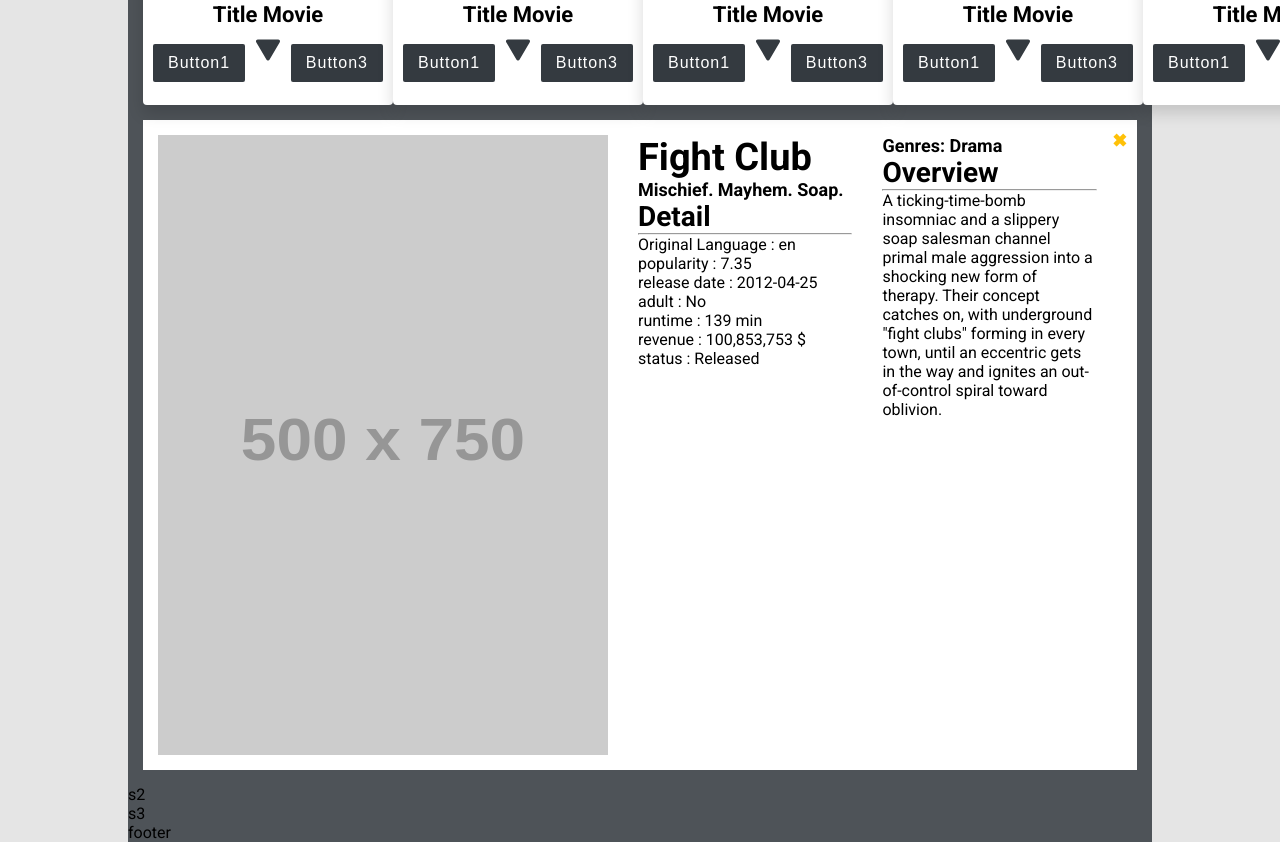
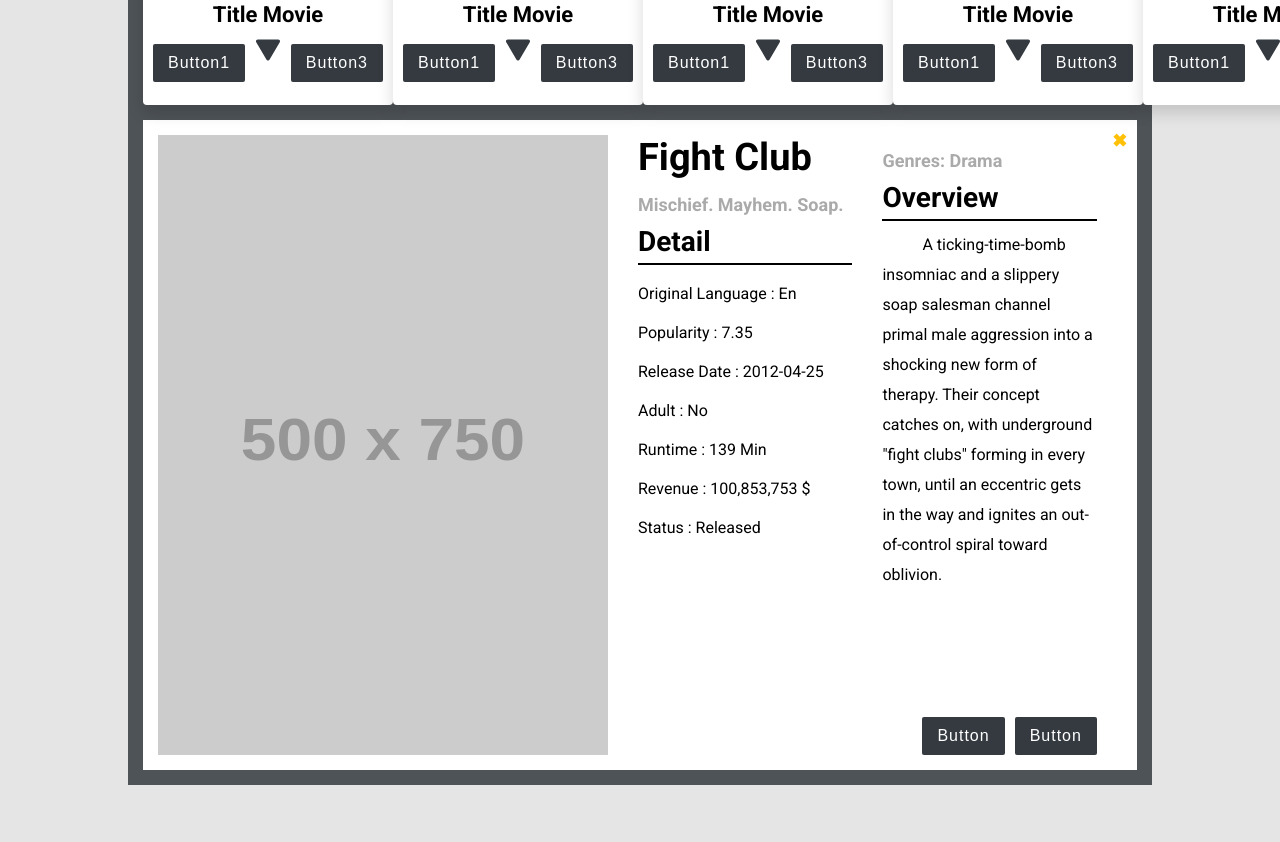
Before and after one commit to koal4z/movie-finder-app, a React (Create React App) app: page / in a window 1280 px wide. Shown: the part 520-1362 px from the top of the page. After the commit the page ends 1305 px from the top, so only its background shows below. Built offline with nearby package versions, Linux system fonts and the light colour scheme.

Commit message:
update css in detail Card

```diff
--- a/src/App.js
+++ b/src/App.js
@@ -13,10 +13,7 @@
         </header>
         <main>
           <Section />
-          <section>s2</section>
-          <section>s3</section>
         </main>
-        <footer>footer</footer>
       </div>
     </>
   );
--- a/src/components/carddetail.js
+++ b/src/components/carddetail.js
@@ -1,9 +1,15 @@
-import React from 'react';
+import React, { useState } from 'react';
 
 import '../css/carddetail.css';
 
 const CardDetail = () => {
+  const [showDetail, setShowDetail] = useState(true);
+  const handleClick = () => {
+    setShowDetail(false);
+  };
   return (
+    <>
+      {showDetail ? (
         <div className="section_carddetail">
           <div className="carddetail-imagebox">
             <img
@@ -31,18 +37,30 @@
               <h4>Overview</h4>
               <hr />
               <p>
-            A ticking-time-bomb insomniac and a slippery soap salesman channel primal
-            male aggression into a shocking new form of therapy. Their concept
-            catches on, with underground &quot;fight clubs&quot; forming in every
-            town, until an eccentric gets in the way and ignites an out-of-control
-            spiral toward oblivion.
+                A ticking-time-bomb insomniac and a slippery soap salesman channel
+                primal male aggression into a shocking new form of therapy. Their
+                concept catches on, with underground &quot;fight clubs&quot; forming
+                in every town, until an eccentric gets in the way and ignites an
+                out-of-control spiral toward oblivion.
               </p>
+              <div className="carddetail-detailbox-right">
+                <button type="button" className="button">
+                  button
+                </button>
+                <button type="button" className="button">
+                  button
+                </button>
+              </div>
             </div>
             <div className="carddetail-detailbox-x">
-          <div>&#10006;</div>
+              <div role="button" tabIndex={0} onClick={handleClick}>
+                &#10006;
               </div>
             </div>
           </div>
+        </div>
+      ) : null}
+    </>
   );
 };
 
--- a/src/css/carddetail.css
+++ b/src/css/carddetail.css
@@ -45,3 +45,46 @@
   cursor: pointer;
   color: #ffc107;
 }
+
+.carddetail-detailbox > hr {
+  border-style: solid;
+  background-color: #000000;
+  margin-bottom: 0.9rem;
+}
+
+.carddetail-detailbox > h6 {
+  color: #aaaaaa;
+  margin-top: 1.5rem;
+  margin-bottom: 1rem;
+}
+
+.carddetail-detailbox > h4 {
+  margin-bottom: 0.5rem;
+}
+
+.carddetail-detailbox-left > p {
+  margin: 1rem 0;
+  text-transform: capitalize;
+}
+
+.carddetail-detailbox-right > p {
+  text-indent: 4rem;
+  line-height: 3rem;
+}
+
+.carddetail-detailbox-right > div {
+  align-self: flex-end;
+  margin-top: auto;
+  padding: 0;
+
+  display: flex;
+  flex-flow: row;
+}
+
+.carddetail-detailbox-right > button {
+  margin: 0 0 0 1rem;
+}
+
+.carddetail-detailbox-right > button:first-child {
+  margin: 0;
+}
```
Also changed, not shown: 1 other file (tests, documents, lock files or other folders). Lines whose indentation alone changed are shown as unchanged.
